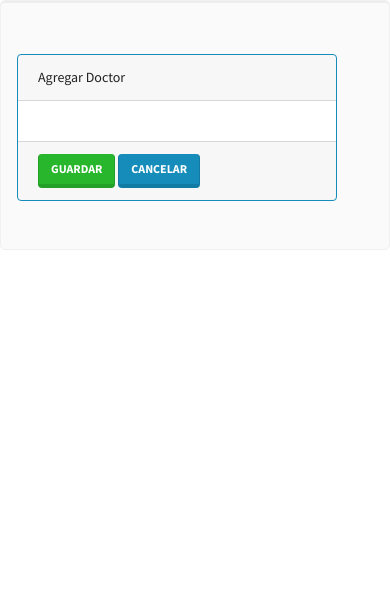
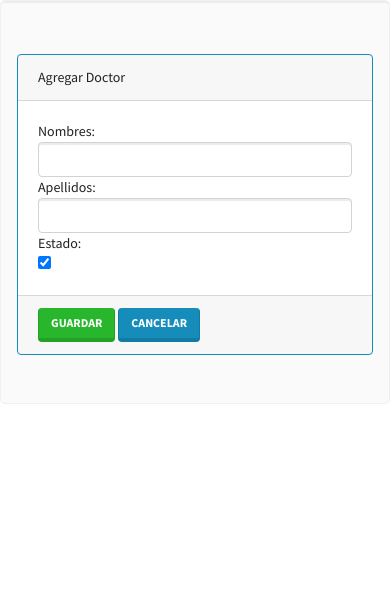
Before and after one commit to edgarahl/entornovirtual, a Django app: page /cha_app/doctor/nuevo/ in a window 390 px wide. Shown: the part 57-652 px from the top of the page. Run offline with Django 3.2, Linux system fonts and the light colour scheme; parts of the project's set-up code (start-up, migrations or seed data) failed here and were passed over; some libraries are stand-ins or nearby versions.

Commit message:
formulario bootstrap

```diff
--- a/entvirt/script/proyecto_tarea/cha_app/templates/cha_app/doctor_form.html
+++ b/entvirt/script/proyecto_tarea/cha_app/templates/cha_app/doctor_form.html
@@ -3,10 +3,33 @@
 {% block contenido %}
 <br>
 <form method="post">{% csrf_token %}
-    <div class="card border-primary mb-3" style="max-width: 20rem;">
+    <div class="card border-primary mb-3" style="max-width: 40rem;">
         <div class="card-header">Agregar Doctor</div>
         <div class="card-body">
-            {{ form.as_p }}
+            <div class="row">
+                <div class="col-lg-2 col-md-2">
+                    Nombres:
+                </div>
+                <div class="col-lg-4 col-md-4">
+                    <input type="text" name="nombres" maxlength="100" required="" id="id_nombres" class="form-control">
+                </div>
+            </div>
+            <div class="row">
+                <div class="col-lg-2 col-md-2">
+                    Apellidos:
+                </div>
+                <div class="col-lg-4 col-md-4">
+                    <input type="text" name="apellidos" maxlength="100" required="" id="id_apellidos" class="form-control">
+                </div>
+            </div>
+            <div class="row">
+                <div class="col-lg-2 col-md-2">
+                    Estado:
+                </div>
+                <div class="col-lg-2 col-md-2">
+                    <input type="checkbox" name="estado" id="id_estado" checked="">
+                </div>
+            </div>
         </div>
         <div class="card-footer">
             <button type="submit" class="btn btn-success">Guardar</button>
```
